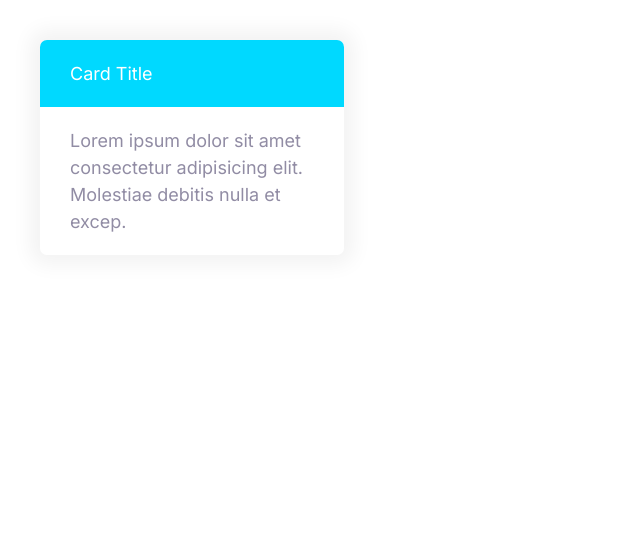
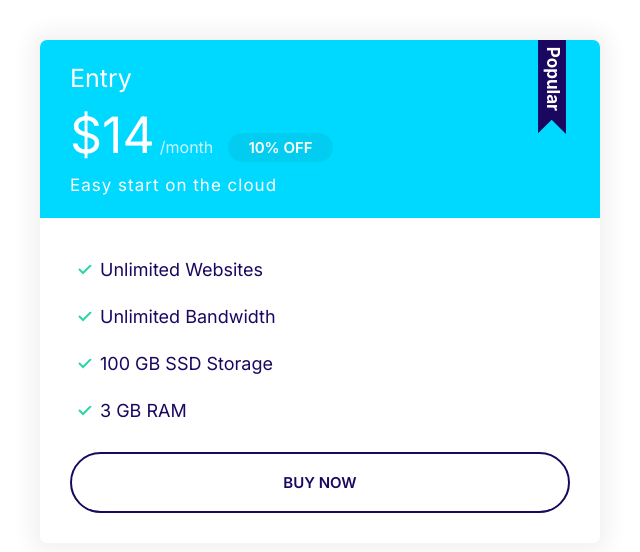
Before and after one commit to Scientia11/Scientiafy, a plain HTML site: page index.html in a window 1280 px wide. Shown: the whole page, without its empty margins (0-640 px from the left). Drawn offline with Linux system fonts and the light colour scheme.

Commit message:
Define plans.

```diff
--- a/css/styles.css
+++ b/css/styles.css
@@ -96,6 +96,7 @@ white-space: nowrap;
 }
 .bagde-small {
   font-size: 1.6rem;
+  padding: 0.5rem 1.5rem;
 }
 @media screen and (min-width: 1024px) {
   .badge {
@@ -250,3 +251,57 @@ color: #fff;
    background: var(--color-secondary);
    color: #fff;
  }
+ .card--secondary .badge--secondary {
+   background: #02cdf1;
+ }
+ /* Plans */
+ .plan__name {
+    color: #fff;
+    margin: 0;
+    font-weight: 500;
+    font-size: 2.5rem;
+ }
+ .plan__price {
+ font-size: 6rem;
+}
+.plan__billing-cycle {
+  font-size: 2.4rem;
+  font-weight: 300;
+  opacity: 0.8;
+  margin-right: 1rem;
+}
+.plan__description {
+  font-size: 2rem;
+  font-weight: 300;
+  letter-spacing: 1px;
+  display: block;
+}
+.plan .list__item {
+  margin-bottom: 2rem;
+
+}
+.plan--popular .card__header {
+  position: relative;
+}
+.plan--popular .card__header::before {
+  content: url(../images/popular.svg);
+   width: 40px;
+  display: inline-block;
+  position: absolute;
+  top: -6px;
+  right: 5%;
+}
+@media screen and (min-width: 1024px) {
+  .plan__name {
+    font-size: 1.4;
+  }
+  .plan__price {
+    font-size: 5rem;
+  }
+  .plan__billing-cycle {
+    font-size: 1.6rem;
+  }
+  .plan__description {
+    font-size: 1.7rem;
+  }
+}
--- a/index.html
+++ b/index.html
@@ -15,12 +15,25 @@
     <link rel="stylesheet" href="./css/styles.css" />
   </head>
   <body>
-    <div style="width: 30%; padding: 4rem">
-      <div class="card card--secondary">
-        <header class="card__header">Card Title</header>
-        <div class="card__body">
-          Lorem ipsum dolor sit amet consectetur adipisicing elit. Molestiae
-          debitis nulla et excep.
+    <div style="width: 50%; padding: 4rem">
+      <div class="plan plan--popular">
+        <div class="card card--secondary">
+          <header class="card__header">
+            <h3 class="plan__name">Entry</h3>
+            <span class="plan__price">$14</span>
+            <span class="plan__billing-cycle">/month</span>
+            <span class="badge badge--secondary badge--smal">10% OFF</span>
+            <span class="plan__description">Easy start on the cloud</span>
+          </header>
+          <div class="card__body">
+            <ul class="list list--tick">
+              <li class="list__item">Unlimited Websites</li>
+              <li class="list__item">Unlimited Bandwidth</li>
+              <li class="list__item">100 GB SSD Storage</li>
+              <li>3 GB RAM</li>
+            </ul>
+            <button class="btn btn--outline btn--block">Buy Now</button>
+          </div>
         </div>
       </div>
     </div>
```
Also changed, not shown: css/components/plans.html (added, +22 -0 lines), images/popular.svg (added).
